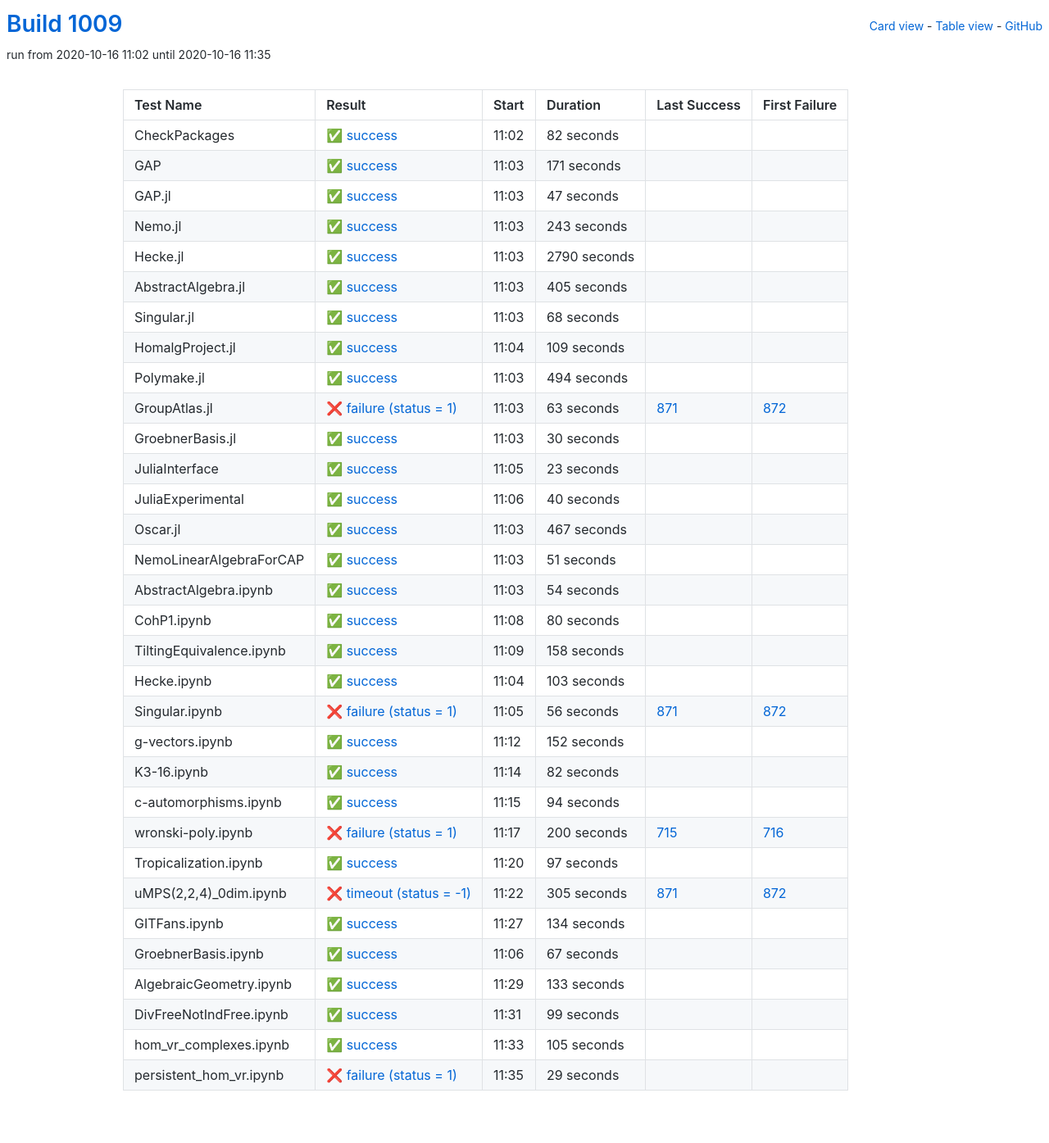
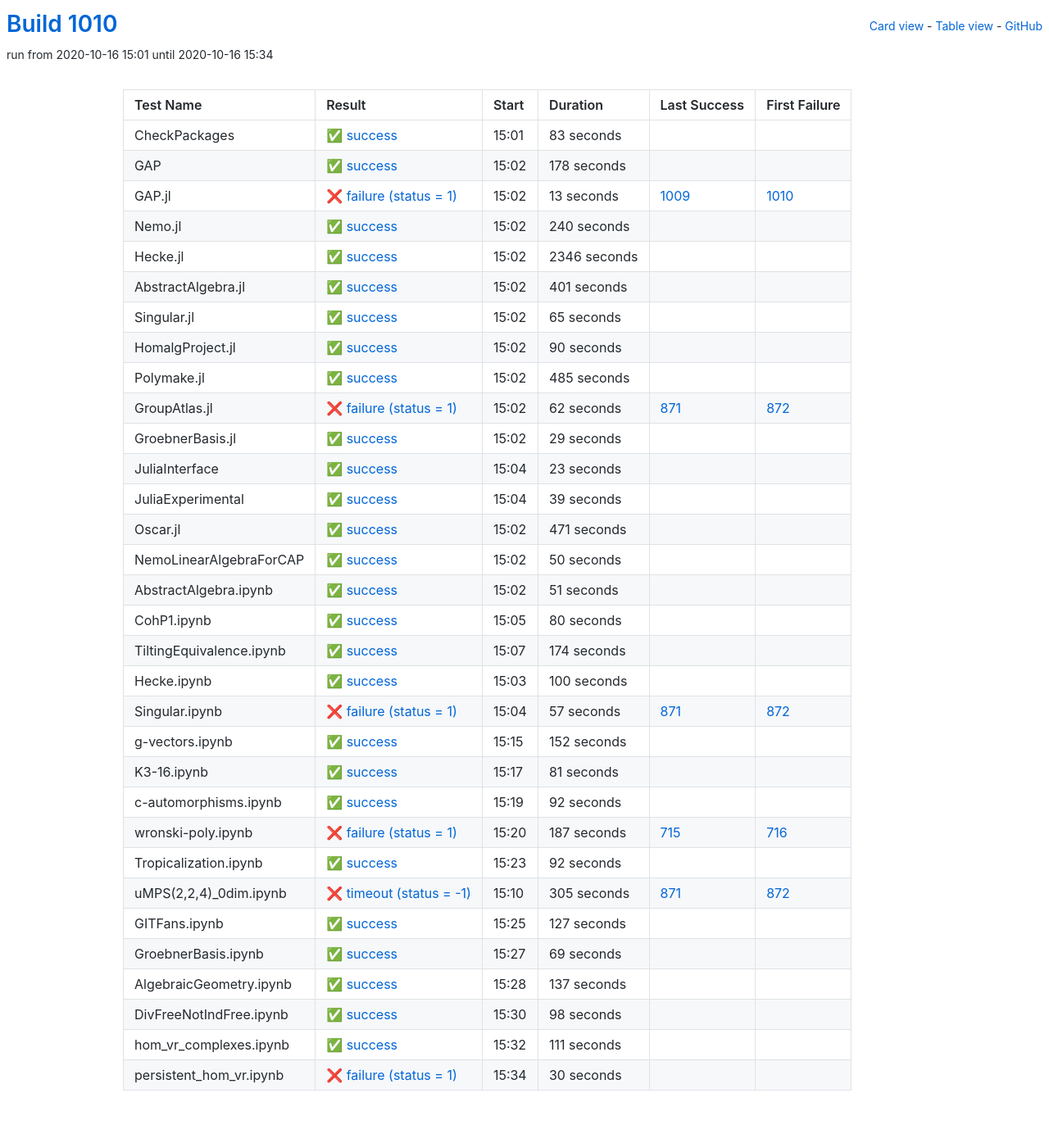
Before and after one commit to oscar-system/oscar-ci-status-stable, a Jekyll site: the page built from table.html, in a window 1280 px wide. Shown: the whole page at 82% size. Built offline with Jekyll 4.4.1, drawn with Linux system fonts in a browser that asks for light colours.

Commit message:
Build #1010

```diff
--- a/_data/ci.yml
+++ b/_data/ci.yml
@@ -1,6 +1,6 @@
 ---
-build: 1009
-build_url: https://oscarci.mathematik.uni-kl.de/job/oscar-stable/1009/
+build: 1010
+build_url: https://oscarci.mathematik.uni-kl.de/job/oscar-stable/1010/
 job: oscar-stable
 organization: oscar-system
 repo: oscar-ci-status-stable
@@ -8,140 +8,140 @@ repourl: https://github.com/oscar-system/oscar-ci-status-stable
 tests:
 - name: CheckPackages
   id: checkpackages
-  log: https://oscarci.mathematik.uni-kl.de/job/oscar-stable/1009/artifact/logs/build-1009/CheckPackages.log
-  start: 2020-10-16 11:02
+  log: https://oscarci.mathematik.uni-kl.de/job/oscar-stable/1010/artifact/logs/build-1010/CheckPackages.log
+  start: 2020-10-16 15:01
   success: true
   exitcode: 0
   status: success
-  duration: 82
+  duration: 83
   last_success: false
   last_success_url:
   first_failure: false
   first_failure_url:
 - name: GAP
   id: gap
-  log: https://oscarci.mathematik.uni-kl.de/job/oscar-stable/1009/artifact/logs/build-1009/GAP.log
-  start: 2020-10-16 11:03
+  log: https://oscarci.mathematik.uni-kl.de/job/oscar-stable/1010/artifact/logs/build-1010/GAP.log
+  start: 2020-10-16 15:02
   success: true
   exitcode: 0
   status: success
-  duration: 171
+  duration: 178
   last_success: false
   last_success_url:
   first_failure: false
   first_failure_url:
 - name: GAP.jl
   id: gap-jl
-  log: https://oscarci.mathematik.uni-kl.de/job/oscar-stable/1009/artifact/logs/build-1009/GAP.jl.log
-  start: 2020-10-16 11:03
+  log: https://oscarci.mathematik.uni-kl.de/job/oscar-stable/1010/artifact/logs/build-1010/GAP.jl.log
+  start: 2020-10-16 15:02
+  success: false
+  exitcode: 1
+  status: failure
+  duration: 13
+  last_success: 1009
+  last_success_url: https://oscarci.mathematik.uni-kl.de/job/oscar-stable/1009/
+  first_failure: 1010
+  first_failure_url: https://oscarci.mathematik.uni-kl.de/job/oscar-stable/1010/
+- name: Nemo.jl
+  id: nemo-jl
+  log: https://oscarci.mathematik.uni-kl.de/job/oscar-stable/1010/artifact/logs/build-1010/Nemo.jl.log
+  start: 2020-10-16 15:02
   success: true
   exitcode: 0
   status: success
-  duration: 47
-  last_success: false
-  last_success_url:
-  first_failure: false
-  first_failure_url:
-- name: Nemo.jl
-  id: nemo-jl
-  log: https://oscarci.mathematik.uni-kl.de/job/oscar-stable/1009/artifact/logs/build-1009/Nemo.jl.log
-  start: 2020-10-16 11:03
-  success: true
-  exitcode: 0
-  status: success
-  duration: 243
+  duration: 240
   last_success: false
   last_success_url:
   first_failure: false
   first_failure_url:
 - name: Hecke.jl
   id: hecke-jl
-  log: https://oscarci.mathematik.uni-kl.de/job/oscar-stable/1009/artifact/logs/build-1009/Hecke.jl.log
-  start: 2020-10-16 11:03
+  log: https://oscarci.mathematik.uni-kl.de/job/oscar-stable/1010/artifact/logs/build-1010/Hecke.jl.log
+  start: 2020-10-16 15:02
   success: true
   exitcode: 0
   status: success
-  duration: 2790
+  duration: 2346
   last_success: false
   last_success_url:
   first_failure: false
   first_failure_url:
 - name: AbstractAlgebra.jl
   id: abstractalgebra-jl
-  log: https://oscarci.mathematik.uni-kl.de/job/oscar-stable/1009/artifact/logs/build-1009/AbstractAlgebra.jl.log
-  start: 2020-10-16 11:03
+  log: https://oscarci.mathematik.uni-kl.de/job/oscar-stable/1010/artifact/logs/build-1010/AbstractAlgebra.jl.log
+  start: 2020-10-16 15:02
   success: true
   exitcode: 0
   status: success
-  duration: 405
+  duration: 401
   last_success: false
   last_success_url:
   first_failure: false
   first_failure_url:
 - name: Singular.jl
   id: singular-jl
-  log: https://oscarci.mathematik.uni-kl.de/job/oscar-stable/1009/artifact/logs/build-1009/Singular.jl.log
-  start: 2020-10-16 11:03
+  log: https://oscarci.mathematik.uni-kl.de/job/oscar-stable/1010/artifact/logs/build-1010/Singular.jl.log
+  start: 2020-10-16 15:02
   success: true
   exitcode: 0
   status: success
-  duration: 68
+  duration: 65
   last_success: false
   last_success_url:
   first_failure: false
   first_failure_url:
 - name: HomalgProject.jl
   id: homalgproject-jl
-  log: https://oscarci.mathematik.uni-kl.de/job/oscar-stable/1009/artifact/logs/build-1009/HomalgProject.jl.log
-  start: 2020-10-16 11:04
+  log: https://oscarci.mathematik.uni-kl.de/job/oscar-stable/1010/artifact/logs/build-1010/HomalgProject.jl.log
+  start: 2020-10-16 15:02
   success: true
   exitcode: 0
   status: success
-  duration: 109
+  duration: 90
   last_success: false
   last_success_url:
   first_failure: false
   first_failure_url:
 - name: Polymake.jl
   id: polymake-jl
-  log: https://oscarci.mathematik.uni-kl.de/job/oscar-stable/1009/artifact/logs/build-1009/Polymake.jl.log
-  start: 2020-10-16 11:03
+  log: https://oscarci.mathematik.uni-kl.de/job/oscar-stable/1010/artifact/logs/build-1010/Polymake.jl.log
+  start: 2020-10-16 15:02
   success: true
   exitcode: 0
   status: success
-  duration: 494
+  duration: 485
   last_success: false
   last_success_url:
   first_failure: false
   first_failure_url:
 - name: GroupAtlas.jl
   id: groupatlas-jl
-  log: https://oscarci.mathematik.uni-kl.de/job/oscar-stable/1009/artifact/logs/build-1009/GroupAtlas.jl.log
-  start: 2020-10-16 11:03
+  log: https://oscarci.mathematik.uni-kl.de/job/oscar-stable/1010/artifact/logs/build-1010/GroupAtlas.jl.log
+  start: 2020-10-16 15:02
   success: false
   exitcode: 1
   status: failure
-  duration: 63
+  duration: 62
   last_success: 871
   last_success_url: https://oscarci.mathematik.uni-kl.de/job/oscar-stable/871/
   first_failure: 872
   first_failure_url: https://oscarci.mathematik.uni-kl.de/job/oscar-stable/872/
 - name: GroebnerBasis.jl
   id: groebnerbasis-jl
-  log: https://oscarci.mathematik.uni-kl.de/job/oscar-stable/1009/artifact/logs/build-1009/GroebnerBasis.jl.log
-  start: 2020-10-16 11:03
+  log: https://oscarci.mathematik.uni-kl.de/job/oscar-stable/1010/artifact/logs/build-1010/GroebnerBasis.jl.log
+  start: 2020-10-16 15:02
   success: true
   exitcode: 0
   status: success
-  duration: 30
+  duration: 29
   last_success: false
   last_success_url:
   first_failure: false
   first_failure_url:
 - name: JuliaInterface
   id: juliainterface
-  log: https://oscarci.mathematik.uni-kl.de/job/oscar-stable/1009/artifact/logs/build-1009/JuliaInterface.log
-  start: 2020-10-16 11:05
+  log: https://oscarci.mathematik.uni-kl.de/job/oscar-stable/1010/artifact/logs/build-1010/JuliaInterface.log
+  start: 2020-10-16 15:04
   success: true
   exitcode: 0
   status: success
@@ -152,32 +152,44 @@ tests:
   first_failure_url:
 - name: JuliaExperimental
   id: juliaexperimental
-  log: https://oscarci.mathematik.uni-kl.de/job/oscar-stable/1009/artifact/logs/build-1009/JuliaExperimental.log
-  start: 2020-10-16 11:06
+  log: https://oscarci.mathematik.uni-kl.de/job/oscar-stable/1010/artifact/logs/build-1010/JuliaExperimental.log
+  start: 2020-10-16 15:04
   success: true
   exitcode: 0
   status: success
-  duration: 40
+  duration: 39
   last_success: false
   last_success_url:
   first_failure: false
   first_failure_url:
 - name: Oscar.jl
   id: oscar-jl
-  log: https://oscarci.mathematik.uni-kl.de/job/oscar-stable/1009/artifact/logs/build-1009/Oscar.jl.log
-  start: 2020-10-16 11:03
+  log: https://oscarci.mathematik.uni-kl.de/job/oscar-stable/1010/artifact/logs/build-1010/Oscar.jl.log
+  start: 2020-10-16 15:02
   success: true
   exitcode: 0
   status: success
-  duration: 467
+  duration: 471
   last_success: false
   last_success_url:
   first_failure: false
   first_failure_url:
 - name: NemoLinearAlgebraForCAP
   id: nemolinearalgebraforcap
-  log: https://oscarci.mathematik.uni-kl.de/job/oscar-stable/1009/artifact/logs/build-1009/NemoLinearAlgebraForCAP.log
-  start: 2020-10-16 11:03
+  log: https://oscarci.mathematik.uni-kl.de/job/oscar-stable/1010/artifact/logs/build-1010/NemoLinearAlgebraForCAP.log
+  start: 2020-10-16 15:02
+  success: true
+  exitcode: 0
+  status: success
+  duration: 50
+  last_success: false
+  last_success_url:
+  first_failure: false
+  first_failure_url:
+- name: AbstractAlgebra.ipynb
+  id: abstractalgebra-ipynb
+  log: https://oscarci.mathematik.uni-kl.de/job/oscar-stable/1010/artifact/logs/build-1010/AbstractAlgebra.ipynb.log
+  start: 2020-10-16 15:02
   success: true
   exitcode: 0
   status: success
@@ -186,22 +198,10 @@ tests:
   last_success_url:
   first_failure: false
   first_failure_url:
-- name: AbstractAlgebra.ipynb
-  id: abstractalgebra-ipynb
-  log: https://oscarci.mathematik.uni-kl.de/job/oscar-stable/1009/artifact/logs/build-1009/AbstractAlgebra.ipynb.log
-  start: 2020-10-16 11:03
-  success: true
-  exitcode: 0
-  status: success
-  duration: 54
-  last_success: false
-  last_success_url:
-  first_failure: false
-  first_failure_url:
 - name: CohP1.ipynb
   id: cohp1-ipynb
-  log: https://oscarci.mathematik.uni-kl.de/job/oscar-stable/1009/artifact/logs/build-1009/CohP1.ipynb.log
-  start: 2020-10-16 11:08
+  log: https://oscarci.mathematik.uni-kl.de/job/oscar-stable/1010/artifact/logs/build-1010/CohP1.ipynb.log
+  start: 2020-10-16 15:05
   success: true
   exitcode: 0
   status: success
@@ -212,44 +212,44 @@ tests:
   first_failure_url:
 - name: TiltingEquivalence.ipynb
   id: tiltingequivalence-ipynb
-  log: https://oscarci.mathematik.uni-kl.de/job/oscar-stable/1009/artifact/logs/build-1009/TiltingEquivalence.ipynb.log
-  start: 2020-10-16 11:09
+  log: https://oscarci.mathematik.uni-kl.de/job/oscar-stable/1010/artifact/logs/build-1010/TiltingEquivalence.ipynb.log
+  start: 2020-10-16 15:07
   success: true
   exitcode: 0
   status: success
-  duration: 158
+  duration: 174
   last_success: false
   last_success_url:
   first_failure: false
   first_failure_url:
 - name: Hecke.ipynb
   id: hecke-ipynb
-  log: https://oscarci.mathematik.uni-kl.de/job/oscar-stable/1009/artifact/logs/build-1009/Hecke.ipynb.log
-  start: 2020-10-16 11:04
+  log: https://oscarci.mathematik.uni-kl.de/job/oscar-stable/1010/artifact/logs/build-1010/Hecke.ipynb.log
+  start: 2020-10-16 15:03
   success: true
   exitcode: 0
   status: success
-  duration: 103
+  duration: 100
   last_success: false
   last_success_url:
   first_failure: false
   first_failure_url:
 - name: Singular.ipynb
   id: singular-ipynb
-  log: https://oscarci.mathematik.uni-kl.de/job/oscar-stable/1009/artifact/logs/build-1009/Singular.ipynb.log
-  start: 2020-10-16 11:05
+  log: https://oscarci.mathematik.uni-kl.de/job/oscar-stable/1010/artifact/logs/build-1010/Singular.ipynb.log
+  start: 2020-10-16 15:04
   success: false
   exitcode: 1
   status: failure
-  duration: 56
+  duration: 57
   last_success: 871
   last_success_url: https://oscarci.mathematik.uni-kl.de/job/oscar-stable/871/
   first_failure: 872
   first_failure_url: https://oscarci.mathematik.uni-kl.de/job/oscar-stable/872/
 - name: g-vectors.ipynb
   id: g-vectors-ipynb
-  log: https://oscarci.mathematik.uni-kl.de/job/oscar-stable/1009/artifact/logs/build-1009/g-vectors.ipynb.log
-  start: 2020-10-16 11:12
+  log: https://oscarci.mathematik.uni-kl.de/job/oscar-stable/1010/artifact/logs/build-1010/g-vectors.ipynb.log
+  start: 2020-10-16 15:15
   success: true
   exitcode: 0
   status: success
@@ -260,56 +260,56 @@ tests:
   first_failure_url:
 - name: K3-16.ipynb
   id: k3-16-ipynb
-  log: https://oscarci.mathematik.uni-kl.de/job/oscar-stable/1009/artifact/logs/build-1009/K3-16.ipynb.log
-  start: 2020-10-16 11:14
+  log: https://oscarci.mathematik.uni-kl.de/job/oscar-stable/1010/artifact/logs/build-1010/K3-16.ipynb.log
+  start: 2020-10-16 15:17
   success: true
   exitcode: 0
   status: success
-  duration: 82
+  duration: 81
   last_success: false
   last_success_url:
   first_failure: false
   first_failure_url:
 - name: c-automorphisms.ipynb
   id: c-automorphisms-ipynb
-  log: https://oscarci.mathematik.uni-kl.de/job/oscar-stable/1009/artifact/logs/build-1009/c-automorphisms.ipynb.log
-  start: 2020-10-16 11:15
+  log: https://oscarci.mathematik.uni-kl.de/job/oscar-stable/1010/artifact/logs/build-1010/c-automorphisms.ipynb.log
+  start: 2020-10-16 15:19
   success: true
   exitcode: 0
   status: success
-  duration: 94
+  duration: 92
   last_success: false
   last_success_url:
   first_failure: false
   first_failure_url:
 - name: wronski-poly.ipynb
   id: wronski-poly-ipynb
-  log: https://oscarci.mathematik.uni-kl.de/job/oscar-stable/1009/artifact/logs/build-1009/wronski-poly.ipynb.log
-  start: 2020-10-16 11:17
+  log: https://oscarci.mathematik.uni-kl.de/job/oscar-stable/1010/artifact/logs/build-1010/wronski-poly.ipynb.log
+  start: 2020-10-16 15:20
   success: false
   exitcode: 1
   status: failure
-  duration: 200
+  duration: 187
   last_success: 715
   last_success_url: https://oscarci.mathematik.uni-kl.de/job/oscar-stable/715/
   first_failure: 716
   first_failure_url: https://oscarci.mathematik.uni-kl.de/job/oscar-stable/716/
 - name: Tropicalization.ipynb
   id: tropicalization-ipynb
-  log: https://oscarci.mathematik.uni-kl.de/job/oscar-stable/1009/artifact/logs/build-1009/Tropicalization.ipynb.log
-  start: 2020-10-16 11:20
+  log: https://oscarci.mathematik.uni-kl.de/job/oscar-stable/1010/artifact/logs/build-1010/Tropicalization.ipynb.log
+  start: 2020-10-16 15:23
   success: true
   exitcode: 0
   status: success
-  duration: 97
+  duration: 92
   last_success: false
   last_success_url:
   first_failure: false
   first_failure_url:
 - name: uMPS(2,2,4)_0dim.ipynb
   id: umps-2-2-4-0dim-ipynb
-  log: https://oscarci.mathematik.uni-kl.de/job/oscar-stable/1009/artifact/logs/build-1009/uMPS-2-2-4-_0dim.ipynb.log
-  start: 2020-10-16 11:22
+  log: https://oscarci.mathematik.uni-kl.de/job/oscar-stable/1010/artifact/logs/build-1010/uMPS-2-2-4-_0dim.ipynb.log
+  start: 2020-10-16 15:10
   success: false
   exitcode: -1
   status: timeout
@@ -320,72 +320,72 @@ tests:
   first_failure_url: https://oscarci.mathematik.uni-kl.de/job/oscar-stable/872/
 - name: GITFans.ipynb
   id: gitfans-ipynb
-  log: https://oscarci.mathematik.uni-kl.de/job/oscar-stable/1009/artifact/logs/build-1009/GITFans.ipynb.log
-  start: 2020-10-16 11:27
+  log: https://oscarci.mathematik.uni-kl.de/job/oscar-stable/1010/artifact/logs/build-1010/GITFans.ipynb.log
+  start: 2020-10-16 15:25
   success: true
   exitcode: 0
   status: success
-  duration: 134
+  duration: 127
   last_success: false
   last_success_url:
   first_failure: false
   first_failure_url:
 - name: GroebnerBasis.ipynb
   id: groebnerbasis-ipynb
-  log: https://oscarci.mathematik.uni-kl.de/job/oscar-stable/1009/artifact/logs/build-1009/GroebnerBasis.ipynb.log
-  start: 2020-10-16 11:06
+  log: https://oscarci.mathematik.uni-kl.de/job/oscar-stable/1010/artifact/logs/build-1010/GroebnerBasis.ipynb.log
+  start: 2020-10-16 15:27
   success: true
   exitcode: 0
   status: success
-  duration: 67
+  duration: 69
   last_success: false
   last_success_url:
   first_failure: false
   first_failure_url:
 - name: AlgebraicGeometry.ipynb
   id: algebraicgeometry-ipynb
-  log: https://oscarci.mathematik.uni-kl.de/job/oscar-stable/1009/artifact/logs/build-1009/AlgebraicGeometry.ipynb.log
-  start: 2020-10-16 11:29
+  log: https://oscarci.mathematik.uni-kl.de/job/oscar-stable/1010/artifact/logs/build-1010/AlgebraicGeometry.ipynb.log
+  start: 2020-10-16 15:28
   success: true
   exitcode: 0
   status: success
-  duration: 133
+  duration: 137
   last_success: false
   last_success_url:
   first_failure: false
   first_failure_url:
 - name: DivFreeNotIndFree.ipynb
   id: divfreenotindfree-ipynb
-  log: https://oscarci.mathematik.uni-kl.de/job/oscar-stable/1009/artifact/logs/build-1009/DivFreeNotIndFree.ipynb.log
-  start: 2020-10-16 11:31
+  log: https://oscarci.mathematik.uni-kl.de/job/oscar-stable/1010/artifact/logs/build-1010/DivFreeNotIndFree.ipynb.log
+  start: 2020-10-16 15:30
   success: true
   exitcode: 0
   status: success
-  duration: 99
+  duration: 98
   last_success: false
   last_success_url:
   first_failure: false
   first_failure_url:
 - name: hom_vr_complexes.ipynb
   id: hom-vr-complexes-ipynb
-  log: https://oscarci.mathematik.uni-kl.de/job/oscar-stable/1009/artifact/logs/build-1009/hom_vr_complexes.ipynb.log
-  start: 2020-10-16 11:33
+  log: https://oscarci.mathematik.uni-kl.de/job/oscar-stable/1010/artifact/logs/build-1010/hom_vr_complexes.ipynb.log
+  start: 2020-10-16 15:32
   success: true
   exitcode: 0
   status: success
-  duration: 105
+  duration: 111
   last_success: false
   last_success_url:
   first_failure: false
   first_failure_url:
 - name: persistent_hom_vr.ipynb
   id: persistent-hom-vr-ipynb
-  log: https://oscarci.mathematik.uni-kl.de/job/oscar-stable/1009/artifact/logs/build-1009/persistent_hom_vr.ipynb.log
-  start: 2020-10-16 11:35
+  log: https://oscarci.mathematik.uni-kl.de/job/oscar-stable/1010/artifact/logs/build-1010/persistent_hom_vr.ipynb.log
+  start: 2020-10-16 15:34
   success: false
   exitcode: 1
   status: failure
-  duration: 29
+  duration: 30
   last_success: false
   last_success_url:
   first_failure: false
```
Also changed, not shown: README.md.
